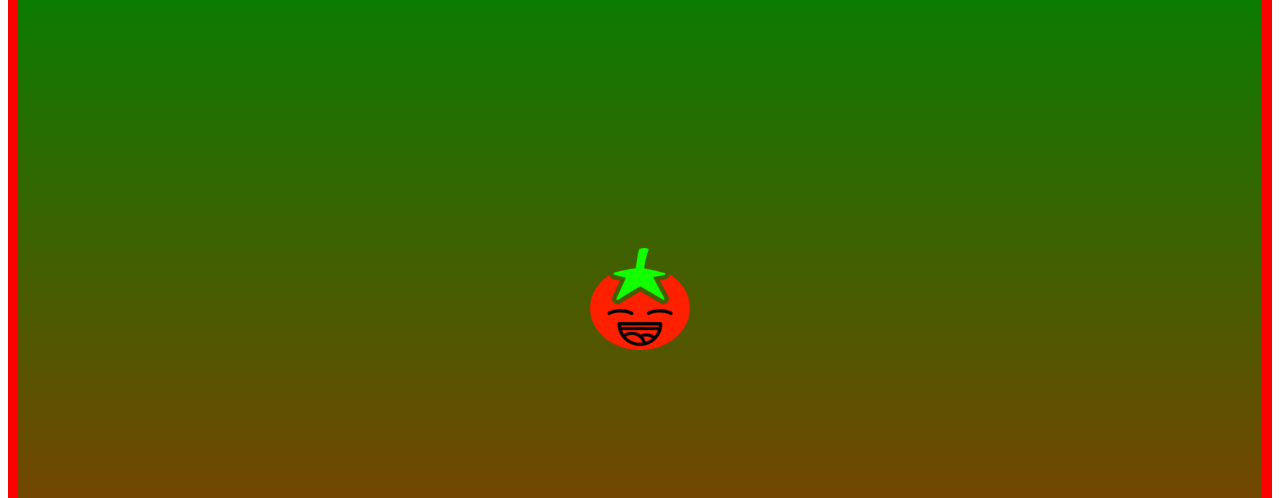
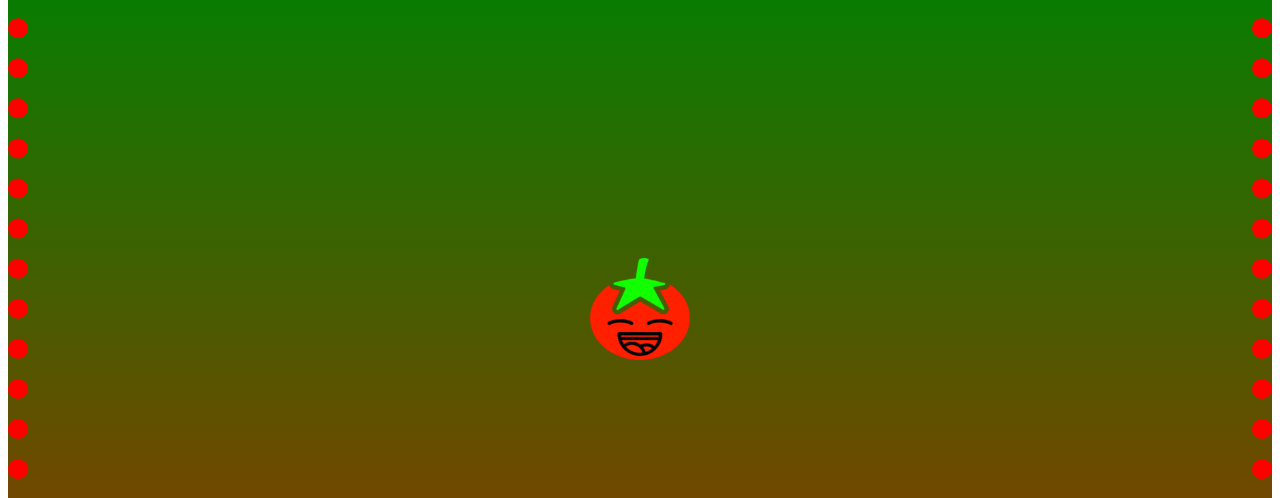
Before and after one commit to lauraa0055/tomato, a plain HTML site: page index.html in a window 1280 px wide. Shown: the part 78-576 px from the top of the page. Drawn offline with Linux system fonts and the light colour scheme.

Commit message:
“border”

```diff
--- a/index.html
+++ b/index.html
@@ -6,7 +6,12 @@
     <title>title</title>
     <style type="text/css">
         header {
-            border: 10px solid red;
+            border-style:dotted;
+            border-width: 20px;
+            border-color: red;
+
+
+
             padding: 300px;
             background: linear-gradient(to top, red, green);
             text-align: center;
```
